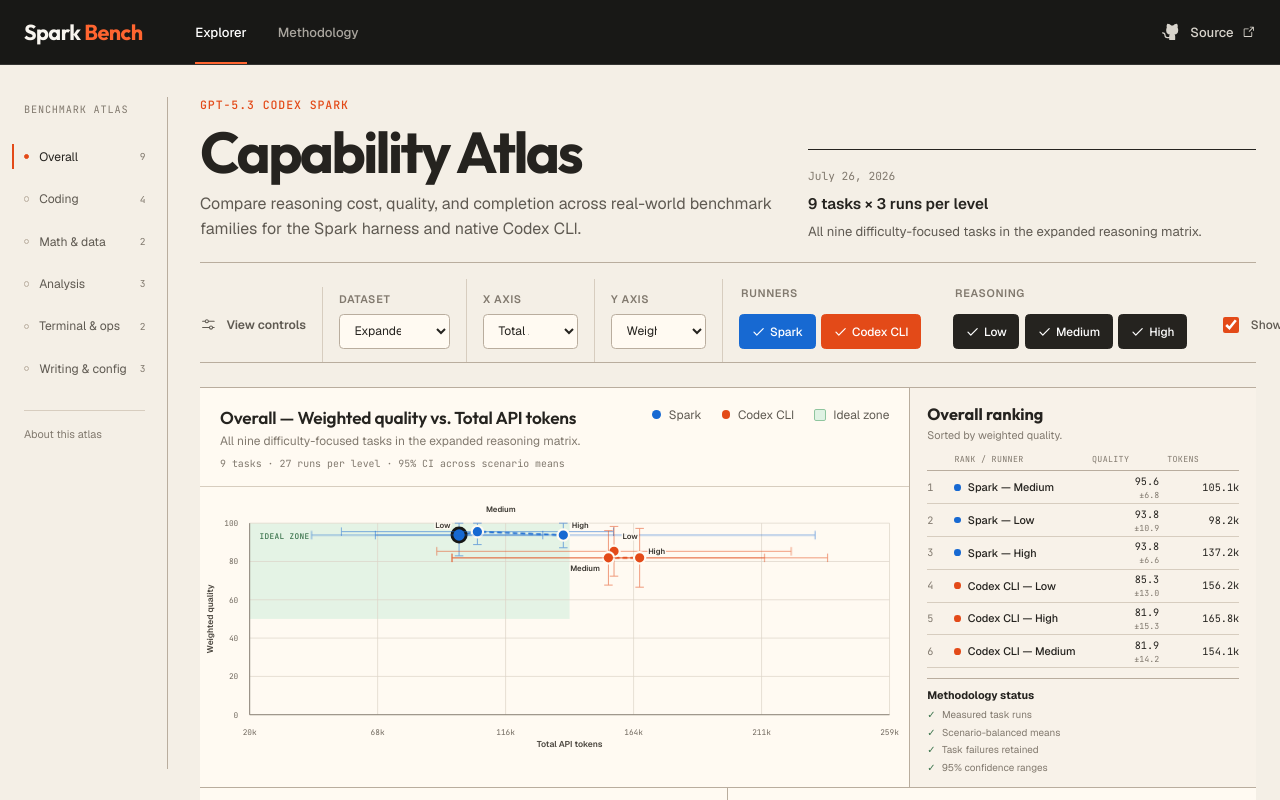
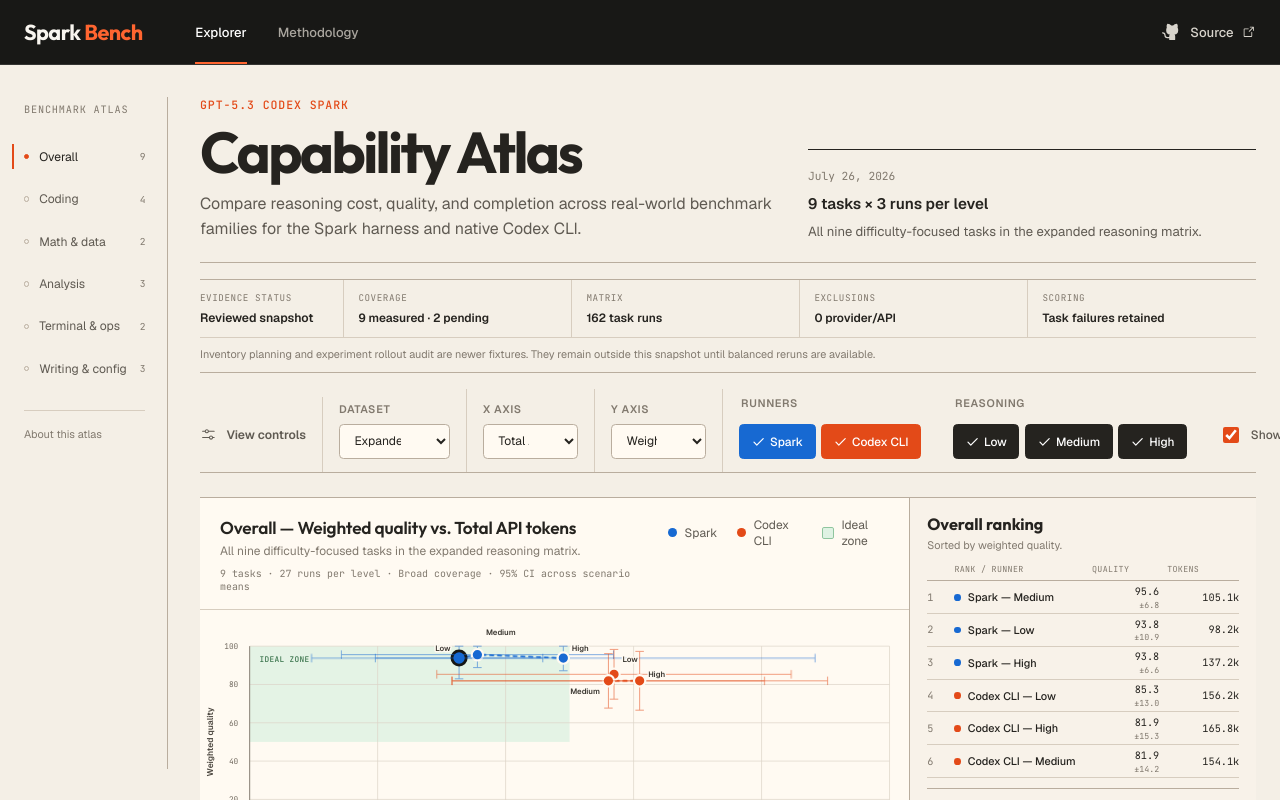
Before and after one commit to ifBars/codex-spark-agent, a React (Vite) app in the folder web/: page / in a window 1280 px wide. Shown: the top 800 px of the page. Built offline with nearby package versions, Linux system fonts and the light colour scheme.

Commit message:
feat(web): surface benchmark evidence status
Expose measured and pending coverage, task-run counts, provider exclusions, and scoring behavior for each dataset. Label category maturity so narrow pilots do not read as mature rankings.

```diff
--- a/web/src/components/BenchmarkExplorer.jsx
+++ b/web/src/components/BenchmarkExplorer.jsx
@@ -1,8 +1,14 @@
 import { useMemo, useState } from "react";
 import { ArrowRight, Flask, Info } from "@phosphor-icons/react";
-import { datasets, reasoningOptions, runnerOptions } from "../data/benchmarks.js";
+import {
+  coverageLabel,
+  datasets,
+  reasoningOptions,
+  runnerOptions,
+} from "../data/benchmarks.js";
 import { BenchmarkAtlasNav } from "./BenchmarkAtlasNav.jsx";
 import { CostQualityChart } from "./CostQualityChart.jsx";
+import { EvidenceStrip } from "./EvidenceStrip.jsx";
 import { FilterStrip } from "./FilterStrip.jsx";
 import { RankingLedger } from "./RankingLedger.jsx";
 import { ResultsLedger } from "./ResultsLedger.jsx";
@@ -62,6 +68,8 @@
             </div>
           </header>
 
+          <EvidenceStrip evidence={dataset.evidence} />
+
           <FilterStrip
             datasetId={datasetId}
             onDatasetChange={(value) => {
@@ -101,7 +109,7 @@
               rangeKind={dataset.rangeKind}
               contextLabel={overallView.label}
               description={overallView.description}
-              meta={`${overallView.scenarioCount ?? "Historical"} tasks · ${overallView.runCount ?? rows[0]?.runs ?? 0} runs per level`}
+              meta={`${overallView.scenarioCount ?? "Historical"} tasks · ${overallView.runCount ?? rows[0]?.runs ?? 0} runs per level · ${coverageLabel(overallView.scenarioCount)}`}
               wide
               showInspector={false}
             />
@@ -127,7 +135,7 @@
                     rangeKind={dataset.rangeKind}
                     contextLabel={view.label}
                     description={view.description}
-                    meta={`${view.scenarioCount} tasks · ${view.runCount} runs per level`}
+                    meta={`${view.scenarioCount} tasks · ${view.runCount} runs per level · ${coverageLabel(view.scenarioCount)}`}
                     compact
                     showInspector={false}
                   />
@@ -166,7 +174,7 @@
             <article>
               <h3>Failure handling</h3>
               <p>
-                Genuine task failures stay in the aggregate. Provider and API failures are excluded because they do not measure task performance.
+                Genuine task failures stay in current-method aggregates. Provider and API failures are excluded because they do not measure task performance; the selected dataset&apos;s count appears above.
               </p>
             </article>
             <article>
--- /dev/null
+++ b/web/src/components/EvidenceStrip.jsx
@@ -0,0 +1,40 @@
+function exclusionText(value) {
+  if (value === null) return "Not classified";
+  return `${value} provider/API`;
+}
+
+export function EvidenceStrip({ evidence }) {
+  const coverage = evidence.pendingScenarioCount
+    ? `${evidence.scenarioCount} measured · ${evidence.pendingScenarioCount} pending`
+    : `${evidence.scenarioCount} measured scenarios`;
+
+  return (
+    <section className="evidence-strip" aria-labelledby="evidence-status-title">
+      <div className="evidence-strip__lead">
+        <p id="evidence-status-title">Evidence status</p>
+        <strong>{evidence.status}</strong>
+      </div>
+
+      <dl>
+        <div>
+          <dt>Coverage</dt>
+          <dd>{coverage}</dd>
+        </div>
+        <div>
+          <dt>Matrix</dt>
+          <dd>{evidence.taskRuns} task runs</dd>
+        </div>
+        <div>
+          <dt>Exclusions</dt>
+          <dd>{exclusionText(evidence.providerExclusions)}</dd>
+        </div>
+        <div>
+          <dt>Scoring</dt>
+          <dd>{evidence.taskFailuresRetained ? "Task failures retained" : "Successful rows only"}</dd>
+        </div>
+      </dl>
+
+      <p className="evidence-strip__note">{evidence.note}</p>
+    </section>
+  );
+}
--- a/web/src/data/benchmarks.js
+++ b/web/src/data/benchmarks.js
@@ -35,6 +35,16 @@
       "https://github.com/ifBars/codex-spark-agent/blob/main/docs/benchmarks/reasoning-cost-quality-categories-2026-07-26.csv",
     description:
       "A 162-run matrix with scenario-balanced averages, behavioral quality scoring, and zero provider/API failures.",
+    evidence: {
+      status: "Reviewed snapshot",
+      scenarioCount: 9,
+      pendingScenarioCount: 2,
+      taskRuns: 162,
+      providerExclusions: 0,
+      taskFailuresRetained: true,
+      note:
+        "Inventory planning and experiment rollout audit are newer fixtures. They remain outside this snapshot until balanced reruns are available.",
+    },
     views: expandedViews,
     rows: expandedViews[0].rows,
   },
@@ -49,6 +59,16 @@
       "https://github.com/ifBars/codex-spark-agent/blob/main/docs/benchmarks/reasoning-cost-quality-pilot-2026-07-26.csv",
     description:
       "Weighted behavioral validation keeps incomplete task work visible instead of collapsing every failure to a blanket score.",
+    evidence: {
+      status: "Development pilot",
+      scenarioCount: 1,
+      pendingScenarioCount: 0,
+      taskRuns: 18,
+      providerExclusions: null,
+      taskFailuresRetained: true,
+      note:
+        "A single stateful task reveals scoring behavior, but it is not broad enough to support model-wide conclusions.",
+    },
     rows: [
       point("spark", "low", {
         quality: 30, qualityMin: 0, qualityMax: 65,
@@ -99,6 +119,16 @@
       "https://github.com/ifBars/codex-spark-agent/blob/main/docs/benchmarks/reasoning-cost-quality-2026-07-26.csv",
     description:
       "The earlier paired matrix reports successful-row means across eight real-world tasks. It is useful for comparison, but its success-only quality scores are visibly saturated.",
+    evidence: {
+      status: "Legacy baseline",
+      scenarioCount: 8,
+      pendingScenarioCount: 0,
+      taskRuns: 144,
+      providerExclusions: null,
+      taskFailuresRetained: false,
+      note:
+        "This legacy artifact averages successful rows and does not classify infrastructure exclusions. Prefer the expanded suite for current methodology.",
+    },
     rows: [
       point("spark", "low", {
         quality: 99.04, qualityMin: 97.67, qualityMax: 100,
@@ -149,13 +179,22 @@
       label: "Overall",
       description: dataset.description,
       sample: dataset.sample,
-      scenarioCount: null,
+      scenarioCount: dataset.evidence.scenarioCount,
+      runCount: dataset.rows[0]?.runs ?? null,
       rows: dataset.rows,
     }],
 }));
 
 export const runnerOptions = Object.values(runnerMeta);
 export const reasoningOptions = ["low", "medium", "high"];
+
+export function coverageLabel(scenarioCount) {
+  if (scenarioCount === null) return "Historical";
+  if (scenarioCount <= 1) return "Pilot coverage";
+  if (scenarioCount <= 2) return "Early coverage";
+  if (scenarioCount <= 4) return "Developing coverage";
+  return "Broad coverage";
+}
 
 export const xMetrics = {
   tokens: {
--- a/web/src/styles.css
+++ b/web/src/styles.css
@@ -340,6 +340,69 @@
   border-top: 1px solid var(--rule);
   font-size: 0.68rem;
   text-decoration: none;
+}
+
+.evidence-strip {
+  display: grid;
+  grid-template-columns: 9rem minmax(0, 1fr);
+  margin-top: 1rem;
+  border-top: 1px solid var(--rule-strong);
+  border-bottom: 1px solid var(--rule-strong);
+}
+
+.evidence-strip__lead {
+  padding: 0.78rem 1rem 0.72rem 0;
+  border-right: 1px solid var(--rule);
+}
+
+.evidence-strip__lead p,
+.evidence-strip dt {
+  margin: 0;
+  color: var(--ink-muted);
+  font-family: "JetBrains Mono", monospace;
+  font-size: 0.58rem;
+  letter-spacing: 0.06em;
+  text-transform: uppercase;
+}
+
+.evidence-strip__lead strong {
+  display: block;
+  margin-top: 0.35rem;
+  font-size: 0.76rem;
+  font-weight: 600;
+}
+
+.evidence-strip dl {
+  display: grid;
+  grid-template-columns: repeat(4, minmax(0, 1fr));
+  margin: 0;
+}
+
+.evidence-strip dl > div {
+  min-width: 0;
+  padding: 0.78rem 0.9rem 0.72rem;
+  border-right: 1px solid var(--rule);
+}
+
+.evidence-strip dl > div:last-child {
+  border-right: 0;
+}
+
+.evidence-strip dd {
+  margin: 0.35rem 0 0;
+  font-size: 0.74rem;
+  font-weight: 600;
+  line-height: 1.3;
+}
+
+.evidence-strip__note {
+  grid-column: 1 / -1;
+  margin: 0;
+  padding: 0.55rem 0;
+  color: var(--ink-muted);
+  border-top: 1px solid var(--rule);
+  font-size: 0.68rem;
+  line-height: 1.45;
 }
 
 .filter-strip {
@@ -1142,6 +1205,16 @@
     max-width: none;
   }
 
+  .evidence-strip {
+    grid-template-columns: 1fr;
+  }
+
+  .evidence-strip__lead {
+    padding-right: 0;
+    border-right: 0;
+    border-bottom: 1px solid var(--rule);
+  }
+
   .filter-strip {
     margin-inline: -1rem;
     padding-inline: 1rem;
@@ -1211,6 +1284,18 @@
 
   .page-intro__summary {
     font-size: 0.9rem;
+  }
+
+  .evidence-strip dl {
+    grid-template-columns: repeat(2, minmax(0, 1fr));
+  }
+
+  .evidence-strip dl > div:nth-child(2) {
+    border-right: 0;
+  }
+
+  .evidence-strip dl > div:nth-child(-n + 2) {
+    border-bottom: 1px solid var(--rule);
   }
 
   .filter-strip {
```
Also changed, not shown: 2 other files (tests, documents, lock files or other folders).
